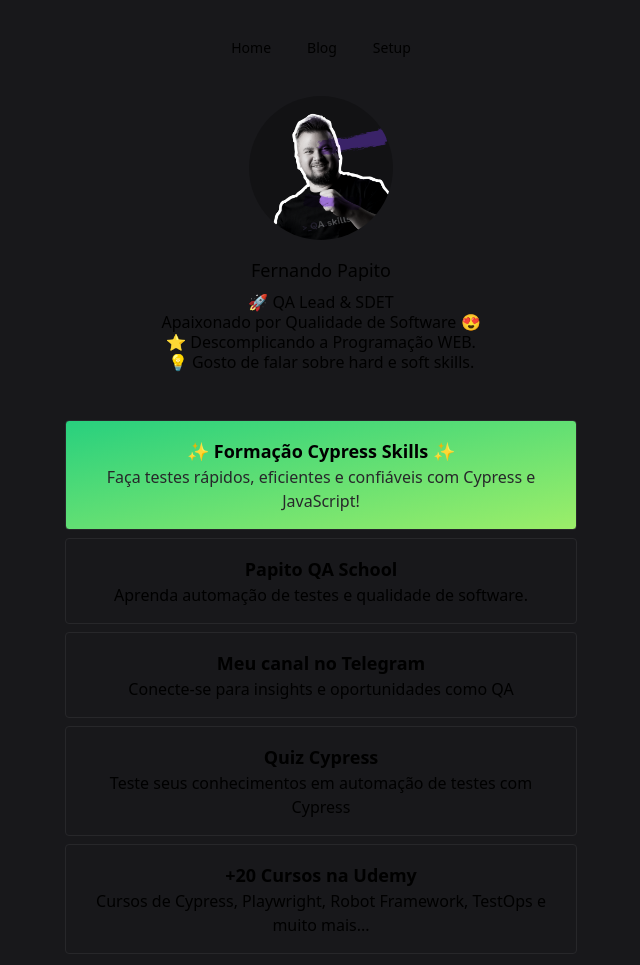
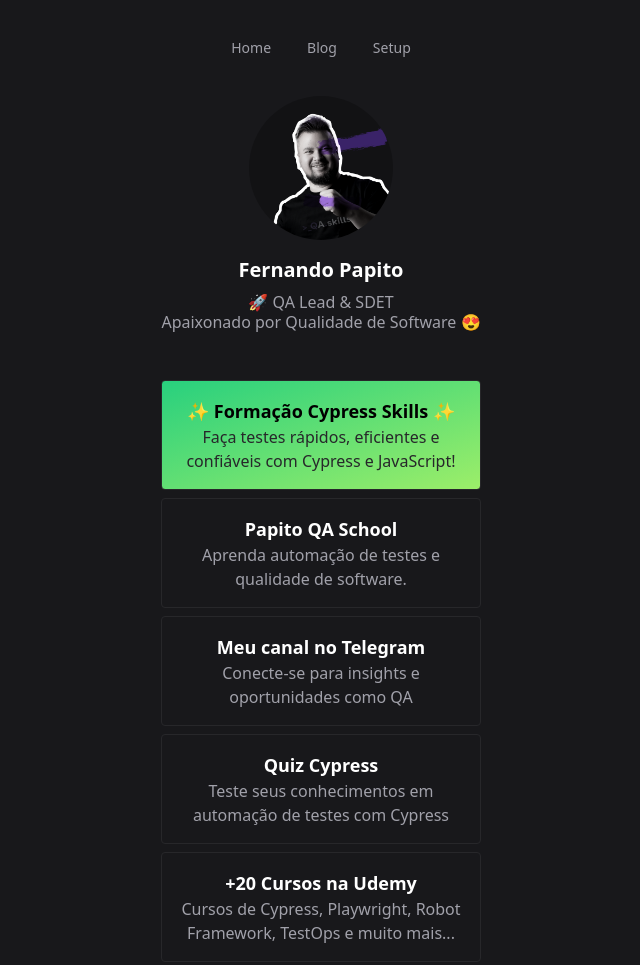
Before and after one commit to papinifernando/papito.dev, an Astro site: page / in a window 1280 px wide. Shown: the top 965 px of the page, without its empty margins (319-959 px from the left). Built offline with nearby package versions, Linux system fonts and the light colour scheme; Astro itself is replaced by a stand-in of ours.

Commit message:
bom heim

```diff
--- a/src/layouts/Layout.astro
+++ b/src/layouts/Layout.astro
@@ -55,8 +55,7 @@
        gtag('config', 'G-s');
      </script>
   </head>
-  <body style="overflow-y:scroll" class="bg-zinc-900">
-
+  <body style="overflow-y:scroll" class="bg-zinc-900 text-zinc-400">
     <div class="page">
       <slot/>
     </div>
--- a/src/pages/index.astro
+++ b/src/pages/index.astro
@@ -13,18 +13,16 @@
   description={config.head.description}
   image={config.head.image}
 >
-  <div class="page max-w-lg mx-auto px-2 md:px-0 antialiased">
+  <div class="page max-w-xs mx-auto px-2 md:px-0 antialiased">
     <Header />
 
     <div class="grid gap-12">
       <div class="text-center">
         <Me className="mx-auto w-36 h-36" />
-        <div class="mb-2 mt-4 text-lg font-medium">Fernando Papito</div>
+        <div class="mb-2 mt-4 text-xl font-bold text-white">Fernando Papito</div>
         <p class="leading-tight text-muted-foreground">
           🚀 QA Lead & SDET <br />
           Apaixonado por Qualidade de Software 😍 <br />
-          ⭐️ Descomplicando a Programação WEB.<br />
-          💡 Gosto de falar sobre hard e soft skills.<br />
         </p>
       </div>
 
@@ -33,13 +31,13 @@
           links.primary.map(async (link) => (
             <a
               class={cn(
-                `border rounded border-zinc-300 p-4 hover:bg-zinc-100 hover:bg-zinc-800 border-zinc-800`,
+                `border rounded border-zinc-300 p-4 hover:bg-zinc-800 border-zinc-800`,
                 link.colors?.background
               )}
               href={link.url}
               target="_blank"
             >
-              <strong class={cn(`font-bold text-lg`, link.colors?.title)}>
+              <strong class={cn(`font-bold text-white text-lg`, link.colors?.title)}>
                 {link.title}
               </strong>
               <p class={cn("text-muted-foreground", link.colors?.description)}>
@@ -53,7 +51,7 @@
       <footer class="flex flex-wrap gap-2 justify-center mb-20">
         {
           links.social.map((link) => (
-            <a class="border border-zinc-800  00 rounded-md p-3 hover:bg-green-600" href={link.url} target="_blank">
+            <a class="border rounded border-zinc-800  p-3 hover:bg-green-600" href={link.url} target="_blank">
               <link.icon strokeWidth={1} />
               <p class="sr-only">{link.title}</p>
             </a>
```
